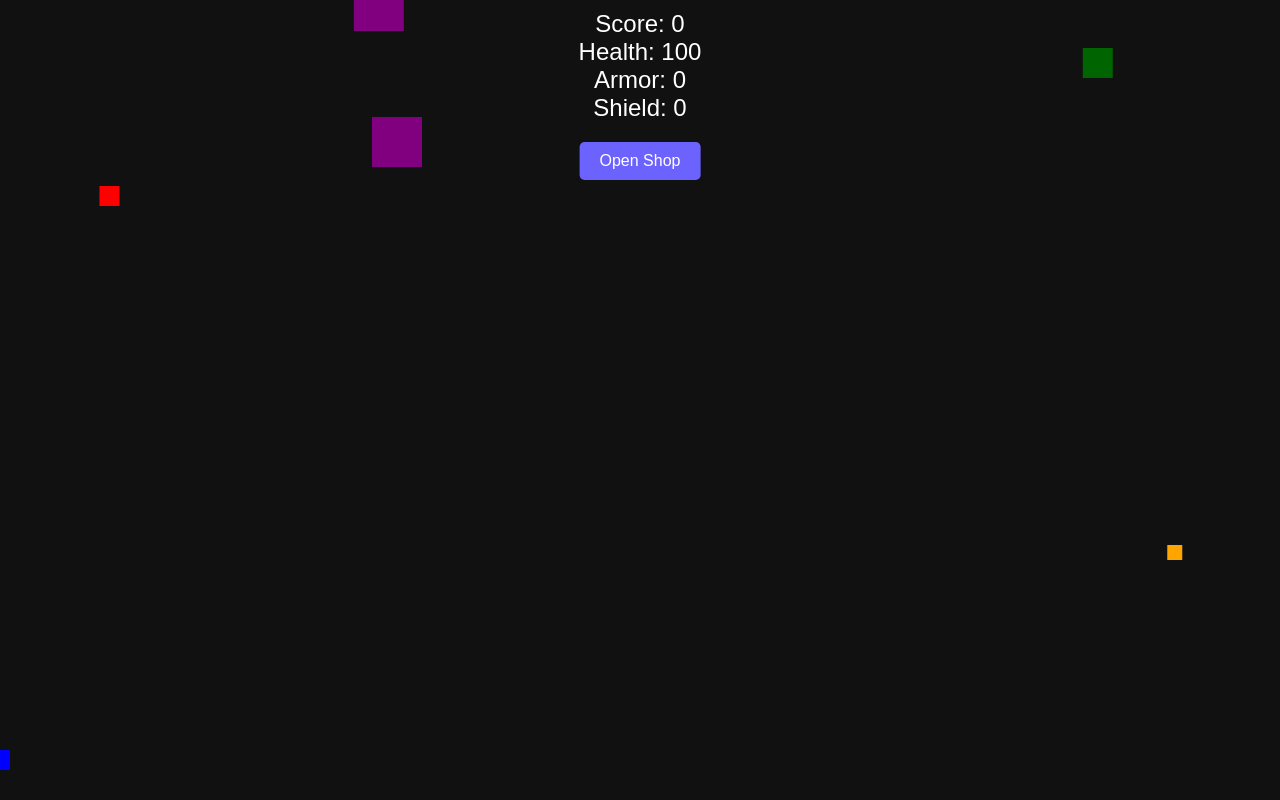
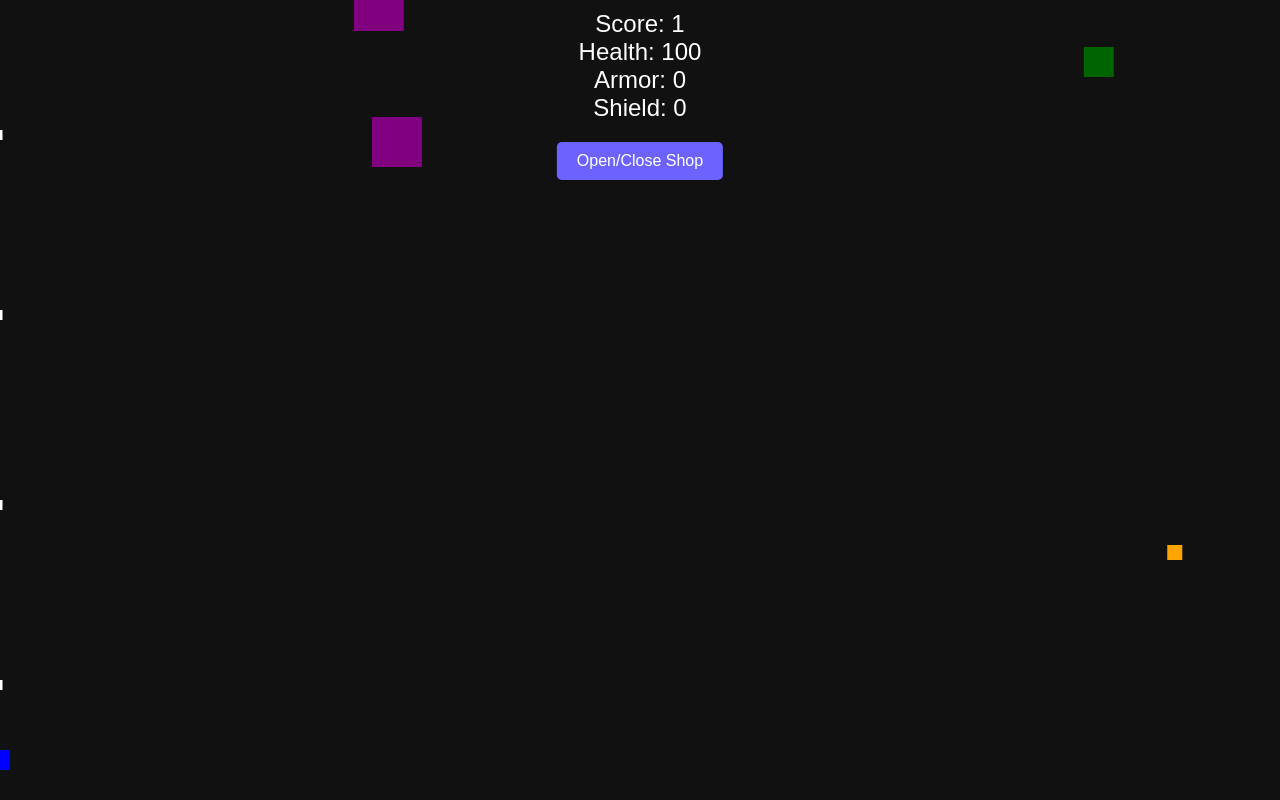
Before and after one commit to DefyingDemonz/WebNovelHub, a plain HTML site: page index.html in a window 1280 px wide. Both pictures are taken after a click on the button "Start Game". Drawn offline with Linux system fonts and the light colour scheme.

Commit message:
Update index.html

```diff
--- a/index.html
+++ b/index.html
@@ -100,7 +100,7 @@
         <div id="health-ui">Health: <span id="health">100</span></div>
         <div id="armor-ui">Armor: <span id="armor">0</span></div>
         <div id="shield-ui">Shield: <span id="shield">0</span></div>
-        <button class="button" id="openShopButton">Open Shop</button>
+        <button class="button" onclick="toggleShop()">Open/Close Shop</button>
     </div>
 
     <div id="shop-ui">
@@ -125,7 +125,7 @@
             <span>Shield Upgrade - 15 Points</span>
             <button onclick="buyUpgrade(this)">Buy</button>
         </div>
-        <button class="button" onclick="closeShop()">Close Shop</button>
+        <button class="button" onclick="toggleShop()">Close Shop</button>
     </div>
 
     <canvas id="fpsCanvas" style="display: none;"></canvas>
@@ -137,7 +137,6 @@
         const healthDisplay = document.getElementById('health');
         const armorDisplay = document.getElementById('armor');
         const shieldDisplay = document.getElementById('shield');
-        const openShopButton = document.getElementById('openShopButton');
         const shopUI = document.getElementById('shop-ui');
         const ui = document.getElementById('ui');
         const startScreen = document.getElementById('start-screen');
@@ -162,6 +161,7 @@
         let enemies = [];
         let score = 0;
         let gameInterval;
+        let shootingInterval;
 
         const enemyTypes = [
             {
@@ -205,12 +205,8 @@
             ctx.fillRect(player.x, player.y, player.width, player.height);
         }
 
-        function openShop() {
-            shopUI.style.display = 'block';
-        }
-
-        function closeShop() {
-            shopUI.style.display = 'none';
+        function toggleShop() {
+            shopUI.style.display = shopUI.style.display === 'block' ? 'none' : 'block';
         }
 
         function buyWeapon(button) {
@@ -261,6 +257,18 @@
                     bullets.splice(index, 1);
                 }
             });
+        }
+
+        function shootAutomatically() {
+            const bullet = {
+                x: player.x + player.width / 2 - 2.5,
+                y: player.y,
+                width: 5,
+                height: 10,
+                speed: 10,
+                color: 'white'
+            };
+            bullets.push(bullet);
         }
 
         function drawEnemies() {
@@ -354,10 +362,12 @@
             ui.style.display = 'block';
             canvas.style.display = 'block';
             gameInterval = setInterval(gameLoop, 16);
+            shootingInterval = setInterval(shootAutomatically, 300);
         }
 
         function endGame() {
             clearInterval(gameInterval);
+            clearInterval(shootingInterval);
             alert('Game Over!');
             location.reload();
         }
@@ -366,18 +376,6 @@
             player.x = e.clientX - player.width / 2;
         });
 
-        window.addEventListener('click', () => {
-            const bullet = {
-                x: player.x + player.width / 2 - 2.5,
-                y: player.y,
-                width: 5,
-                height: 10,
-                speed: 10,
-                color: 'white'
-            };
-            bullets.push(bullet);
-        });
-
     </script>
 </body>
 </html>
```
